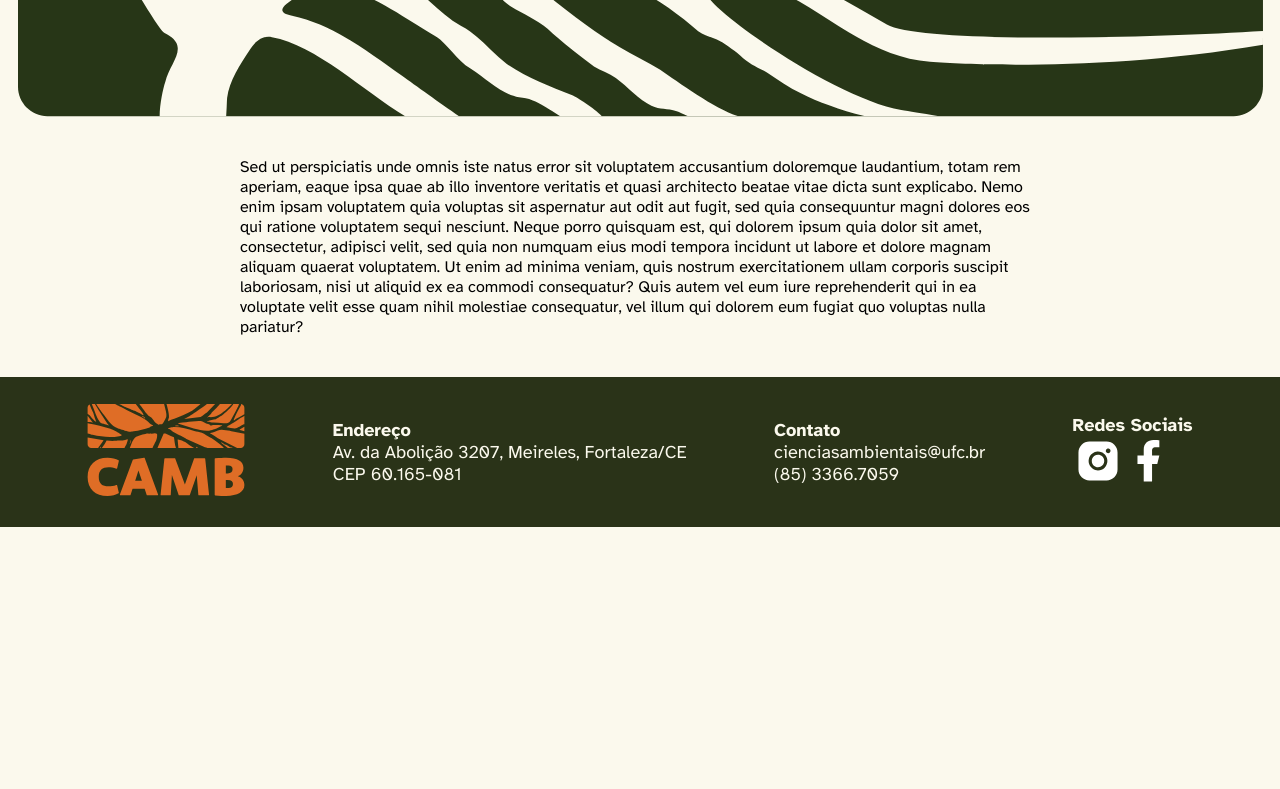
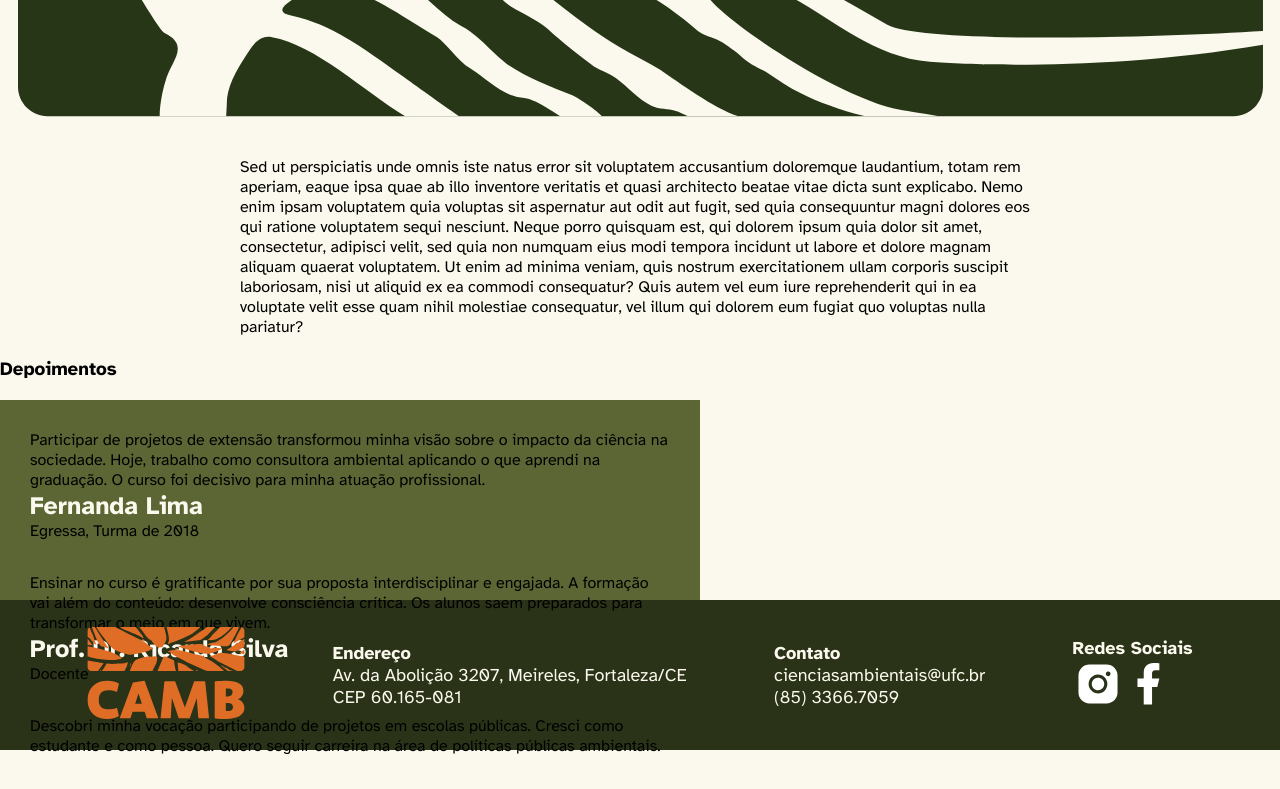
Before and after one commit to tchaaago/plataforma-camb, a React (Vite) app: page /quemSomos in a window 1280 px wide. Shown: the part 1996-2785 px from the top of the page. Before the commit the page ends 2523 px from the top, so only its background shows below. Built offline with nearby package versions, Linux system fonts and the light colour scheme.

Commit message:
iniciei o componente depoimentos

```diff
--- /dev/null
+++ b/public/json/Depoimentos.json
@@ -0,0 +1,22 @@
+[
+  {
+    "nome": "Fernanda Lima",
+    "perfil": "Egressa, Turma de 2018",
+    "depoimento": "Participar de projetos de extensão transformou minha visão sobre o impacto da ciência na sociedade. Hoje, trabalho como consultora ambiental aplicando o que aprendi na graduação. O curso foi decisivo para minha atuação profissional."
+  },
+  {
+    "nome": "Prof. Dr. Ricardo Silva",
+    "perfil": "Docente",
+    "depoimento": "Ensinar no curso é gratificante por sua proposta interdisciplinar e engajada. A formação vai além do conteúdo: desenvolve consciência crítica. Os alunos saem preparados para transformar o meio em que vivem."
+  },
+  {
+    "nome": "Letícia Andrade",
+    "perfil": "Estudante, 7º semestre",
+    "depoimento": "Descobri minha vocação participando de projetos em escolas públicas. Cresci como estudante e como pessoa. Quero seguir carreira na área de políticas públicas ambientais."
+  },
+  {
+    "nome": "Mateus Oliveira",
+    "perfil": "Egresso, Empreendedor Ambiental",
+    "depoimento": "A base técnica e crítica do curso me impulsionou a criar uma startup de soluções sustentáveis. A interdisciplinaridade e os debates me deram criatividade e visão ampla. Foi uma formação que mudou meu rumo."
+  }
+]
--- a/src/componentes/Depoimentos/Depoimentos.module.css
+++ b/src/componentes/Depoimentos/Depoimentos.module.css
@@ -0,0 +1,23 @@
+* {
+  margin: 0;
+  padding: 0;
+  box-sizing: 0;
+}
+
+.card {
+    width: 700px;
+    height: 200px;
+    background-color: var(--verdesecundário);
+    padding: 30px;
+    display: flex;
+    flex-direction: column;
+    align-items: flex-start;
+    justify-content: space-around;
+    gap: 2rem;
+
+}
+
+.info h1 {
+  font-size: 25px;
+  color: var(--brancosoft);
+}
--- a/src/componentes/Depoimentos/index.jsx
+++ b/src/componentes/Depoimentos/index.jsx
@@ -0,0 +1,37 @@
+import { useEffect, useState } from 'react'
+import styles from "./Depoimentos.module.css"
+
+function CardsDepoimentos (){
+
+    const [data, setData] = useState([]);
+
+    useEffect (() => {
+    fetch('http://localhost:5173/json/Depoimentos.json')
+    .then((response) => response.json())
+    .then(setData);
+}, []);
+
+    if (!data || !data.length) return null;
+
+    return (
+        <>
+        <div className={styles.card}>
+            {data.map((depoimentos) => {
+                const {nome, perfil, depoimento } = depoimentos;
+
+                return (
+                    <section className={styles.depoimentos} key={depoimento}>
+                        <section className={styles.info}>
+                            <span className={styles.depoimento}>{depoimento}</span>
+                            <h1 className={styles.nome}>{nome}</h1>
+                            <p className={styles.perfil}>{perfil}</p>
+                        </section>
+                    </section>
+                )
+            })}
+        </div>
+        </>
+    )
+}
+
+export default CardsDepoimentos
--- a/src/componentes/Docentes/style.css
+++ b/src/componentes/Docentes/style.css
@@ -4,7 +4,7 @@
   box-sizing: 0;
 }
 
-.body {
+body {
   width: 100%;
   min-height: 100%;
   background-color: var(--brancosoft);
@@ -19,7 +19,7 @@
   align-items: flex-start;
   overflow-x: auto;
   scroll-behavior: smooth;
-  gap: 2rem;
+  gap: 5rem;
 }
 
 .carrossel .docentes{
--- a/src/paginas/Home/index.jsx
+++ b/src/paginas/Home/index.jsx
@@ -7,7 +7,7 @@ function Home() {
       <section className={ styles.home }>
         <div className={ styles.hero }>
           <p>Graduação em Ciências<br/> Ambientais: Transforme<br/> sua paixão pelo meio<br/> ambiente em uma<br/> carreira de impacto.</p><br />
-          <span>Na UFC, você encontra estrutura de ponta, professores renomados e um<br/> mercado de trabalho cheio de oportunidades.</span>
+          <span>Na UFC, você encontra estrutura de ponta, professores renomados <br/> e um mercado de trabalho cheio de oportunidades.</span>
         </div>
         <figure>
           <img className="img-home" src="./assets/grafismo-home.svg" alt="Imagem de Home"/>
--- a/src/paginas/Quem-Somos/index.jsx
+++ b/src/paginas/Quem-Somos/index.jsx
@@ -1,3 +1,4 @@
+import CardsDepoimentos from "../../componentes/Depoimentos";
 import DocentesCAMB from "../../componentes/Docentes/CardsDocentes";
 import styles from "./QuemSomos.module.css";
 import labomar from "./imagens/labomar.jpeg";
@@ -69,7 +70,10 @@ function QuemSomos() {
           <p>Sed ut perspiciatis unde omnis iste natus error sit voluptatem accusantium doloremque laudantium, totam rem aperiam, eaque ipsa quae ab illo inventore veritatis et quasi architecto beatae vitae dicta sunt explicabo. Nemo enim ipsam voluptatem quia voluptas sit aspernatur aut odit aut fugit, sed quia consequuntur magni dolores eos qui ratione voluptatem sequi nesciunt. Neque porro quisquam est, qui dolorem ipsum quia dolor sit amet, consectetur, adipisci velit, sed quia non numquam eius modi tempora incidunt ut labore et dolore magnam aliquam quaerat voluptatem. Ut enim ad minima veniam, quis nostrum exercitationem ullam corporis suscipit laboriosam, nisi ut aliquid ex ea commodi consequatur? Quis autem vel eum iure reprehenderit qui in ea voluptate velit esse quam nihil molestiae consequatur, vel illum qui dolorem eum fugiat quo voluptas nulla pariatur?</p>
         </div>
       </section>
-      <br />
+      <section>
+        <h3>Depoimentos</h3> <br />
+      </section>
+      <CardsDepoimentos/>
     </>
   );
 }
```
